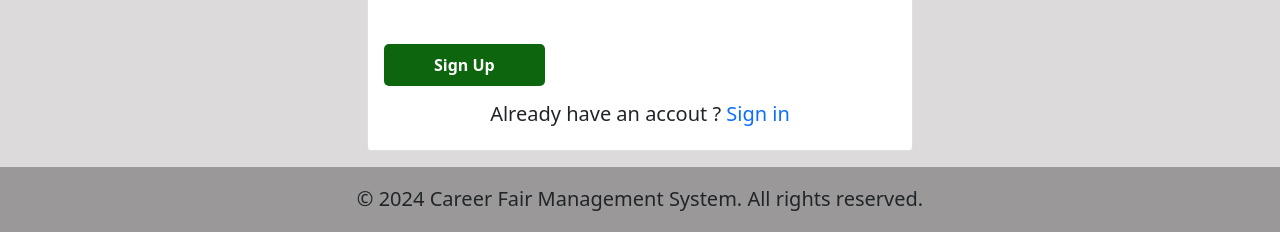
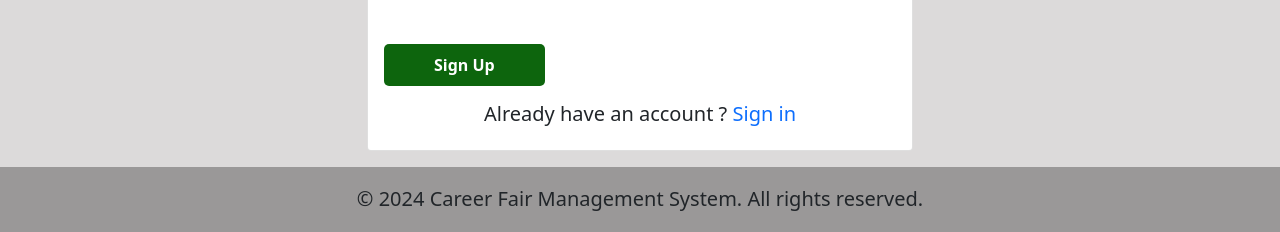
Before and after one commit to tharakasaranga/CareerFair, a PHP site: page /Student_register.php in a window 1280 px wide. Shown: the part 1455-1687 px from the top of the page. Run offline with PHP 8.4, Linux system fonts and the light colour scheme.

Commit message:
Student_register.php

```diff
--- a/Student_register.php
+++ b/Student_register.php
@@ -235,7 +235,7 @@
               </div>
 
               <div class="text-center mt-3 h5">
-                Already have an accout ?
+                Already have an account ?
                 <a href="login.php">Sign in</a>
               </div>
             </form>
```
